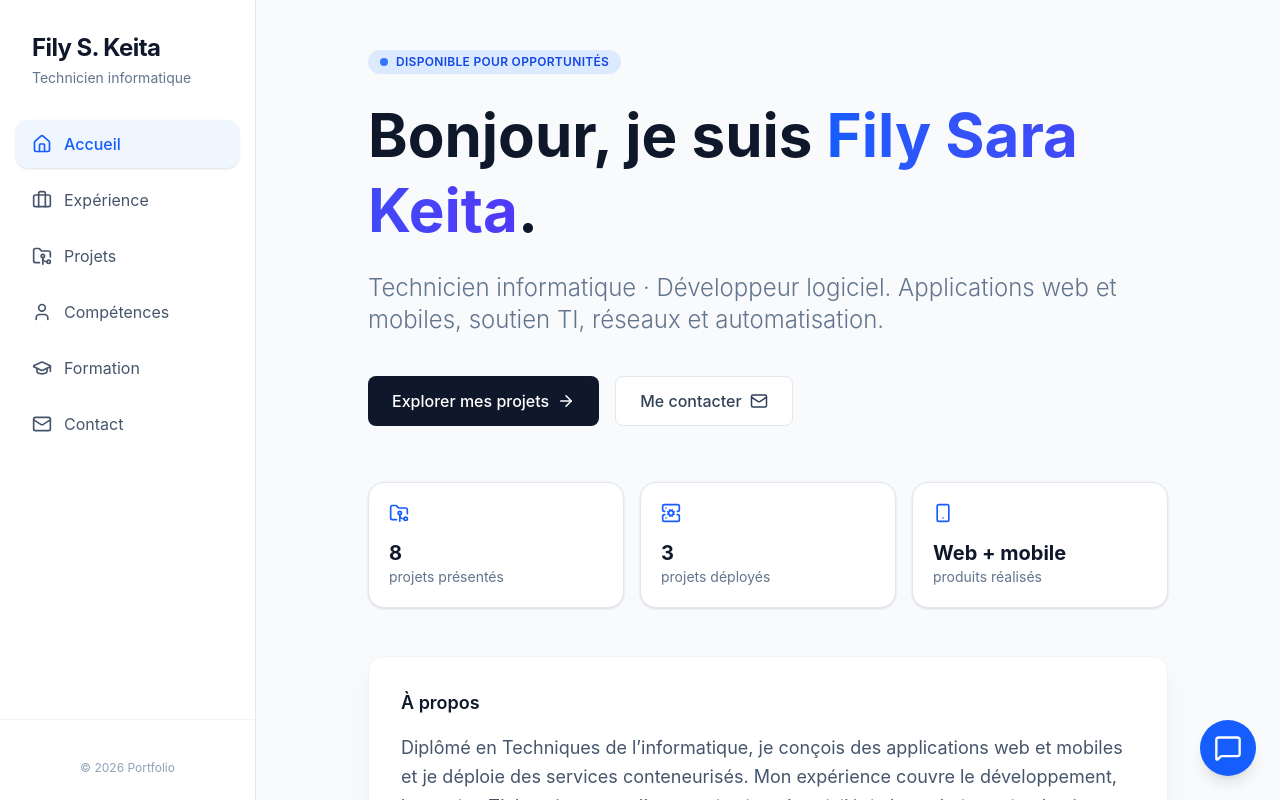
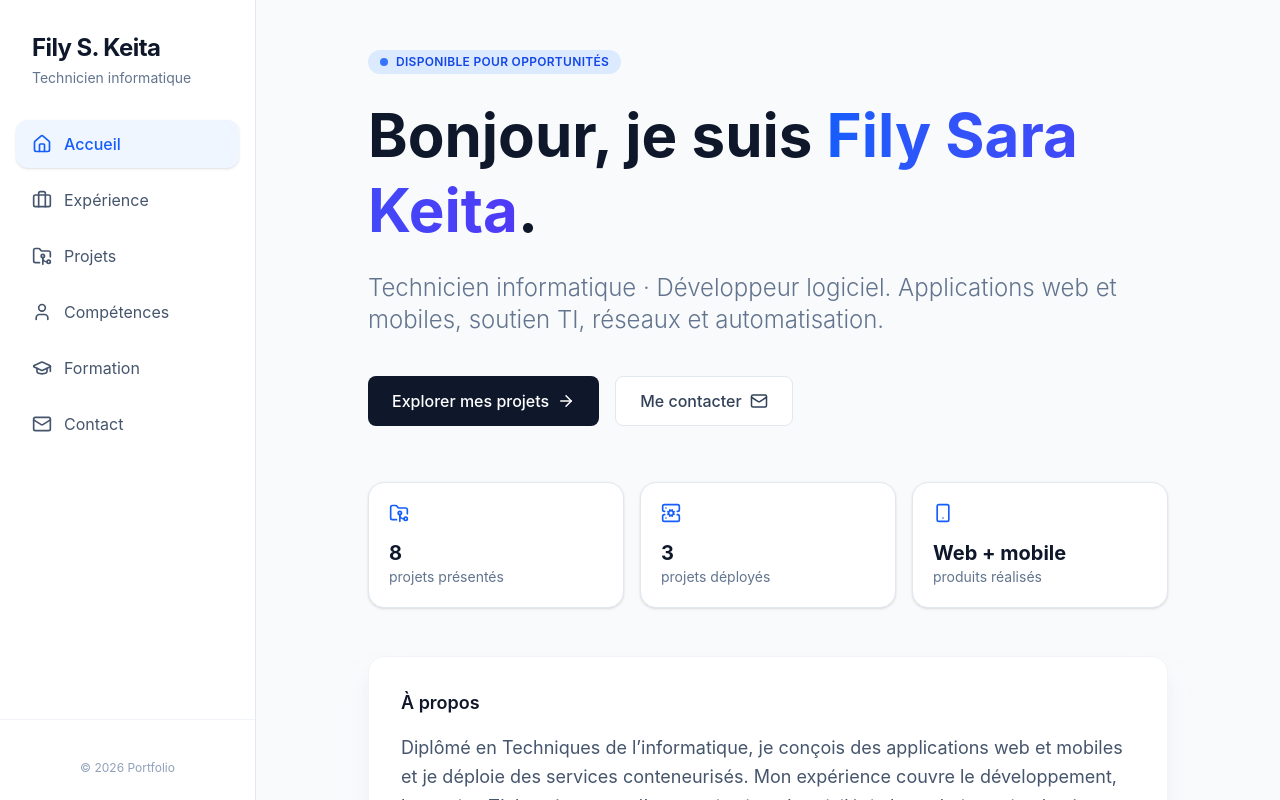
Before and after one commit to mas7667/portofolio, a React (Vite) app: page / in a window 1280 px wide. Shown: the top 800 px of the page. Built offline with nearby package versions, Linux system fonts and the light colour scheme.

Commit message:
chore: remove assistant references and normalize public URLs

```diff
--- a/App.tsx
+++ b/App.tsx
@@ -6,7 +6,6 @@ import Experience from './pages/Experience';
 import Skills from './pages/Skills';
 import Projects from './pages/Projects';
 import Education from './pages/Education';
-import AIChatWidget from './components/AIChatWidget';
 import { Github, Mail } from 'lucide-react';
 import { PERSONAL_INFO } from './constants';
 
@@ -61,7 +60,6 @@ function App() {
           </Routes>
         </main>
 
-        <AIChatWidget />
       </div>
     </HashRouter>
   );
```
